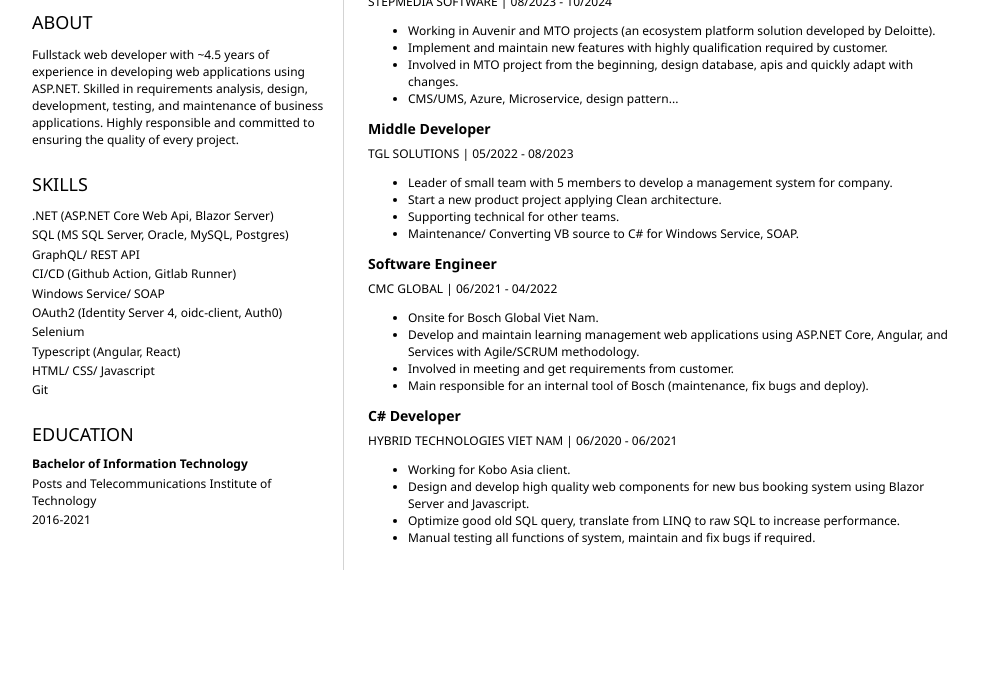
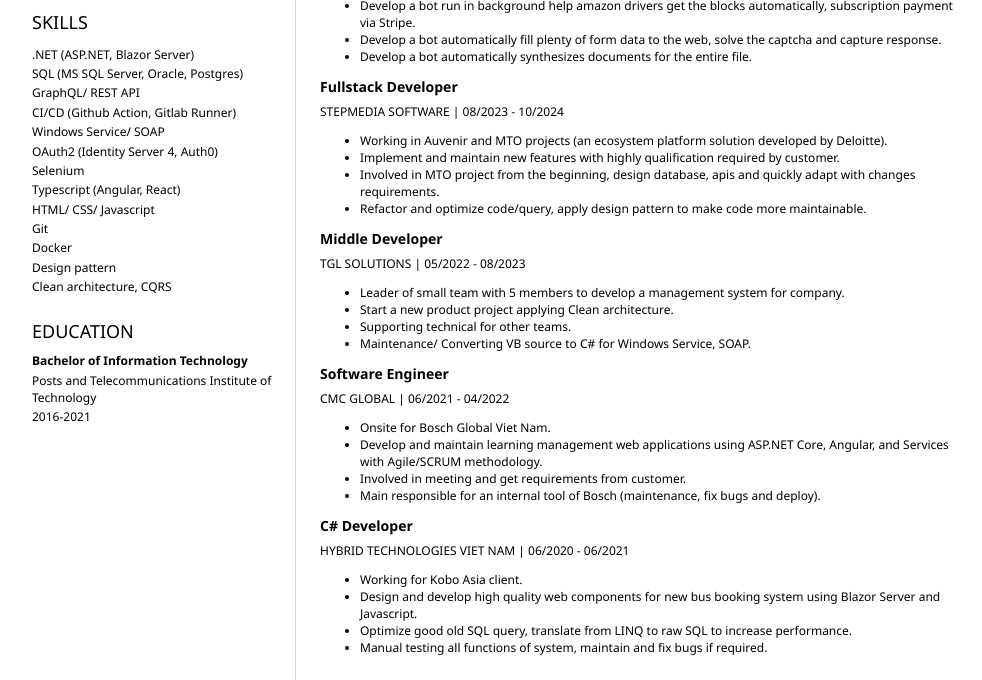
Before and after one commit to minhtrn98/resume, a plain HTML site: page index.html in a window 1280 px wide. Shown: the part 235-915 px from the top of the page, without its empty margins (152-1134 px from the left). Before the commit the page ends 805 px from the top, so only its background shows below. Drawn offline with Linux system fonts and the light colour scheme.

Commit message:
refactor: Update personal information, skills, and styling in index.html and style.css

```diff
--- a/index.html
+++ b/index.html
@@ -40,6 +40,30 @@
           </p>
         </section>
         <section>
+          <h2>SKILLS</h2>
+          <p>.NET (ASP.NET, Blazor Server)</p>
+          <p>SQL (MS SQL Server, Oracle, Postgres)</p>
+          <p>GraphQL/ REST API</p>
+          <p>CI/CD (Github Action, Gitlab Runner)</p>
+          <p>Windows Service/ SOAP</p>
+          <p>OAuth2 (Identity Server 4, Auth0)</p>
+          <p>Selenium</p>
+          <p>Typescript (Angular, React)</p>
+          <p>HTML/ CSS/ Javascript</p>
+          <p>Git</p>
+          <p>Docker</p>
+          <p>Design pattern</p>
+          <p>Clean architecture, CQRS</p>
+        </section>
+        <section>
+          <h2>EDUCATION</h2>
+          <b>Bachelor of Information Technology</b>
+          <p>Posts and Telecommunications Institute of Technology</p>
+          <p>2016-2021</p>
+        </section>
+      </article>
+      <article id="mainRight">
+        <section>
           <h2>ABOUT</h2>
           <p>
             Fullstack web developer with ~4.5 years of experience in developing
@@ -50,33 +74,12 @@
           </p>
         </section>
         <section>
-          <h2>SKILLS</h2>
-          <p>.NET (ASP.NET Core Web Api, Blazor Server)</p>
-          <p>SQL (MS SQL Server, Oracle, MySQL, Postgres)</p>
-          <p>GraphQL/ REST API</p>
-          <p>CI/CD (Github Action, Gitlab Runner)</p>
-          <p>Windows Service/ SOAP</p>
-          <p>OAuth2 (Identity Server 4, oidc-client, Auth0)</p>
-          <p>Selenium</p>
-          <p>Typescript (Angular, React)</p>
-          <p>HTML/ CSS/ Javascript</p>
-          <p>Git</p>
-        </section>
-        <section>
-          <h2>EDUCATION</h2>
-          <b>Bachelor of Information Technology</b>
-          <p>Posts and Telecommunications Institute of Technology</p>
-          <p>2016-2021</p>
-        </section>
-      </article>
-      <article id="mainRight">
-        <section>
           <h2>WORK EXPERIENCE</h2>
           <h3><b>Freelance</b></h3>
           <ul>
             <li>
-              Develop a bot run in background helper amazon drivers get the
-              blocks automatically.
+              Develop a bot run in background help amazon drivers get the blocks
+              automatically, subscription payment via Stripe.
             </li>
             <li>
               Develop a bot automatically fill plenty of form data to the web,
@@ -100,9 +103,12 @@
             </li>
             <li>
               Involved in MTO project from the beginning, design database, apis
-              and quickly adapt with changes.
+              and quickly adapt with changes requirements.
             </li>
-            <li>CMS/UMS, Azure, Microservice, design pattern...</li>
+            <li>
+              Refactor and optimize code/query, apply design pattern to make
+              code more maintainable.
+            </li>
           </ul>
           <h3><b>Middle Developer</b></h3>
           <p>TGL SOLUTIONS | 05/2022 - 08/2023</p>
--- a/style.css
+++ b/style.css
@@ -30,7 +30,7 @@ h2 {
 
 main {
   display: grid;
-  grid-template-columns: 35% 65%;
+  grid-template-columns: 30% 70%;
   margin-top: 3em;
 }
 
@@ -74,7 +74,7 @@ h3 {
   section.name {
     h1 {
       font-size: 3em;
-      letter-spacing: 0.15em;
+      /* letter-spacing: 0.15em; */
       margin-top: 0 !important;
     }
   }
```
